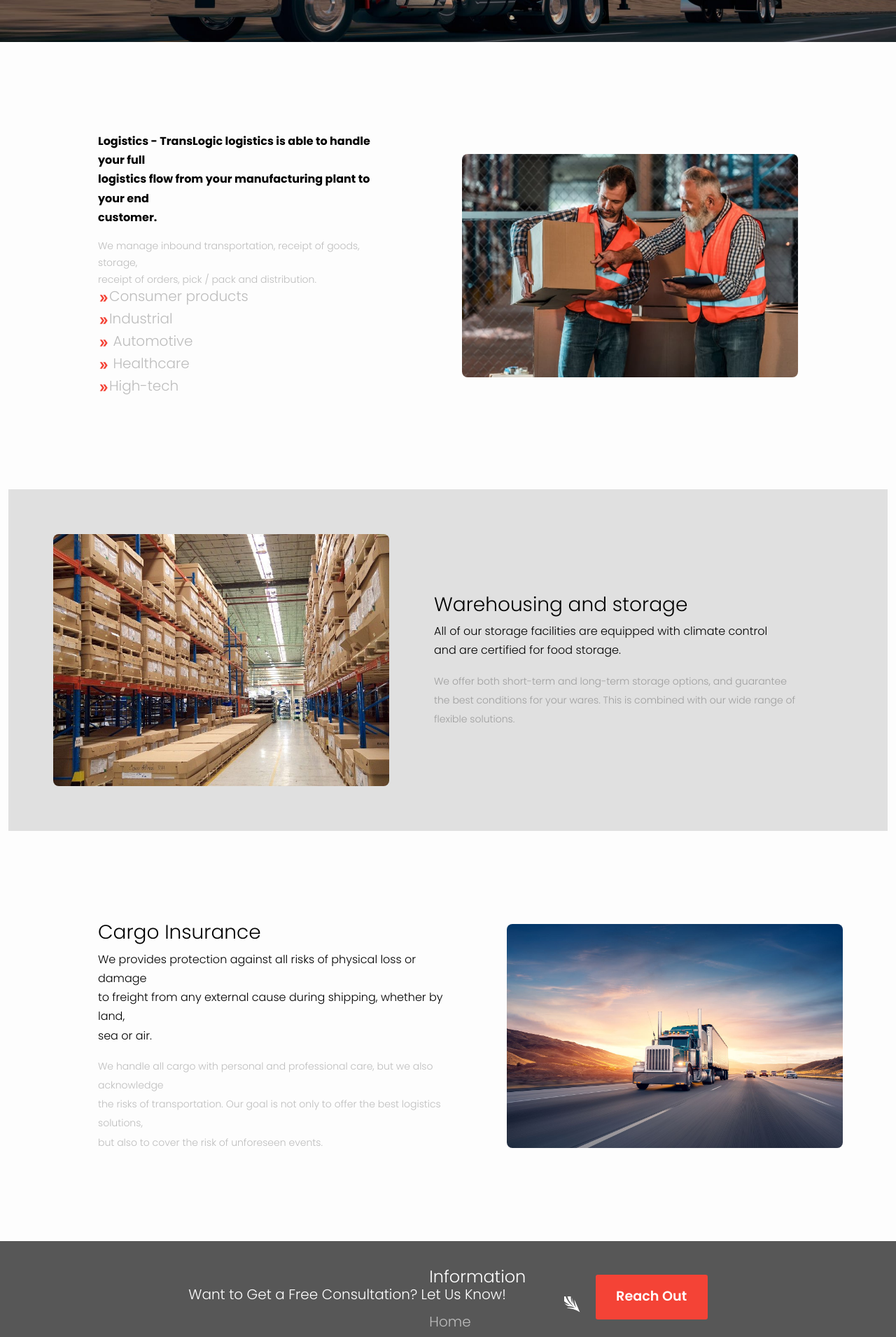
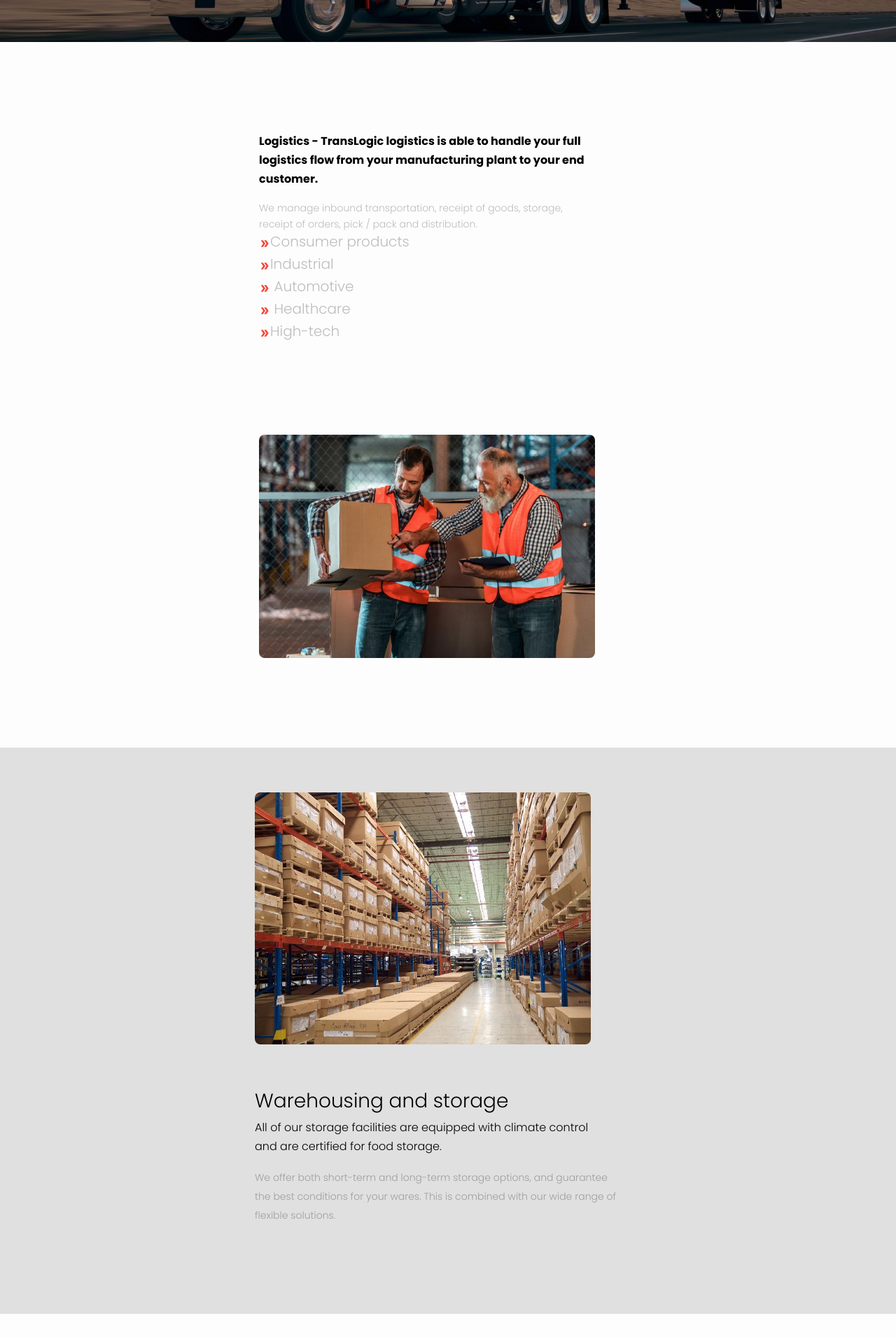
Before and after one commit to Roche001/Logistics-company, a React (Create React App) app: page /Logistics in a window 1280 px wide. Shown: the part 260-2170 px from the top of the page at 70% size. Built offline with nearby package versions, Linux system fonts and the light colour scheme.

Commit message:
update changes

```diff
--- a/src/components/logistics/Logistics.jsx
+++ b/src/components/logistics/Logistics.jsx
@@ -17,8 +17,8 @@ const Logistics = () => {
         </div>
       </div>
       <div className="container-fluid">
-        <div className="logistics-section">
-          <div className="logistics-section-one">
+        <div className="logistics-section row">
+          <div className="logistics-section-one col-xl-6 col-lg-6 col-md-6 col-sm-12 col-xs-12">
             <p>
               Logistics - TransLogic logistics is able to handle your full{" "}
               <br />
@@ -65,15 +65,15 @@ const Logistics = () => {
               </h5>
             </div>
           </div>
-          <div className="logistics-section-one">
+          <div className="logistics-section-one col-xl-6 col-lg-6 col-md-6 col-sm-12 col-xs-12">
             <img src="./assets/solutions.jpg" alt="solutions" />
           </div>
         </div>
-        <div className="logistics-section-two">
-          <div className="logistics-section-two-img">
+        <div className="logistics-section-two row">
+          <div className="logistics-section-two-img col-xl-6 col-lg-6 col-md-6 col-sm-12 col-xs-12">
             <img src="./assets/warehouse.jpeg" alt="ware" />
           </div>
-          <div className="logistics-section-two-text">
+          <div className="logistics-section-two-text col-xl-6 col-lg-6 col-md-6 col-sm-12 col-xs-12">
             <h3>Warehousing and storage</h3>
             <p>
               All of our storage facilities are equipped with climate control{" "}
@@ -88,8 +88,8 @@ const Logistics = () => {
             </small>
           </div>
         </div>
-        <div className="logistics-section-three">
-          <div className="logistics-section-three-text">
+        <div className="logistics-section-three row">
+          <div className="logistics-section-three-text col-xl-6 col-lg-6 col-md-6 col-sm-12 col-xs-12">
             <h3>Cargo Insurance</h3>
             <p>
               We provides protection against all risks of physical loss or
@@ -106,7 +106,7 @@ const Logistics = () => {
               but also to cover the risk of unforeseen events.
             </small>
           </div>
-          <div className="logistics-section-three-img">
+          <div className="logistics-section-three-img col-xl-6 col-lg-6 col-md-6 col-sm-12 col-xs-12">
             <img src="./assets/semi.jpeg" alt="semi" />
           </div>
         </div>
```
